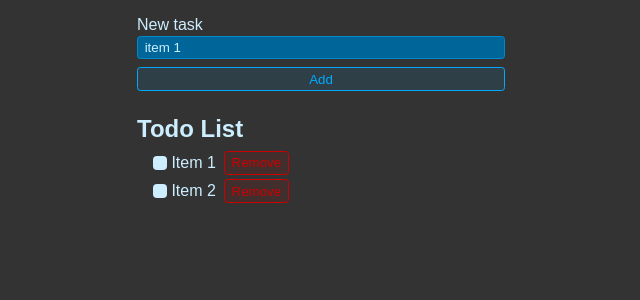
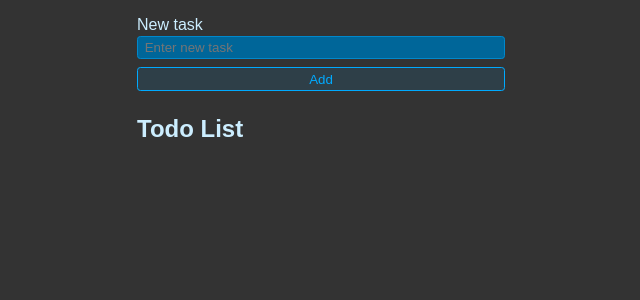
Before and after one commit to forLoop94/todo-list_react, a React (Vite) app: page / in a window 1280 px wide. Shown: the top 300 px of the page, without its empty margins (319-959 px from the left). Built offline with nearby package versions, Linux system fonts and the light colour scheme.

Commit message:
Create a function to handle task submission and make task display dynamic

```diff
--- a/src/App.jsx
+++ b/src/App.jsx
@@ -1,33 +1,39 @@
 import { useState } from "react";
 import "./styles.css";
+import Task from "./components/Task";
 
 function App() {
-  const [newItem, setNewItem] = useState("item 1");
+  const [newItem, setNewItem] = useState("");
+  const [newtask, setNewTask] = useState([]);
+
+  const handleSubmit = (e) => {
+    e.preventDefault();
+    setNewTask((currentTasks) => {
+      return [...currentTasks, { id: crypto.randomUUID(), title: newItem, completed: false }
+      ]
+    });
+
+    setNewItem("");
+  }
+
   return (
     <>
-      <form className="new-item-form">
+      <form onSubmit={handleSubmit} className="new-item-form">
         <div className="form-row">
           <label htmlFor="item">New task</label>
-          <input value={newItem} type="text" id="item" placeholder="Enter new task" />
+          <input value={newItem}
+          type="text"
+          id="item"
+          onChange={(e) => setNewItem(e.target.value)}
+          placeholder="Enter new task" />
         </div>
         <button className="btn">Add</button>
       </form>
       <h1 className="header">Todo List</h1>
       <ul className="list">
-        <li>
-          <label>
-            <input type="checkbox" />
-            Item 1
-          </label>
-          <button className="btn btn-danger">Remove</button>
-        </li>
-        <li>
-          <label>
-            <input type="checkbox" />
-            Item 2
-          </label>
-          <button className="btn btn-danger">Remove</button>
-        </li>
+        {newtask.map(task => {
+          return <Task key={task.id} task={task}/>
+        })}
       </ul>
     </>
   );
--- /dev/null
+++ b/src/components/Task.jsx
@@ -0,0 +1,15 @@
+import React from "react";
+
+const Task = ({ task }) => {
+  return (
+    <li>
+      <label>
+        <input type="checkbox" />
+        {task.title}
+      </label>
+      <button className="btn btn-danger">Remove</button>
+    </li>
+  );
+};
+
+export default Task;
```
